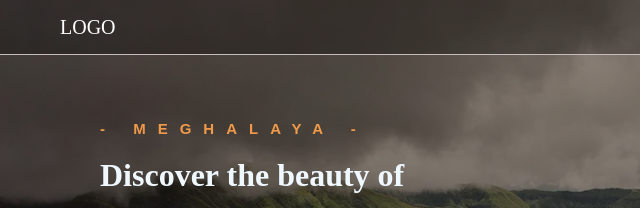
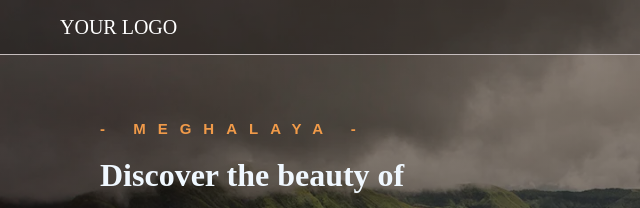
Before and after one commit to Beihrazi/heritage, a plain HTML site: page index.html in a window 1280 px wide. Shown: the top 208 px of the page, 0-640 px from the left. Drawn offline with Linux system fonts and the light colour scheme.

Commit message:
Update index.html

```diff
--- a/index.html
+++ b/index.html
@@ -9,7 +9,7 @@
         <!--Navigation-->
         <nav class="navigation">
             <div class="logo">
-                <a href="#">logo</a>
+                <a href="#">your logo</a>
             </div>
                 <ul>
                     <li><a href="index.html" target="_parent">Home</a></li>
```
